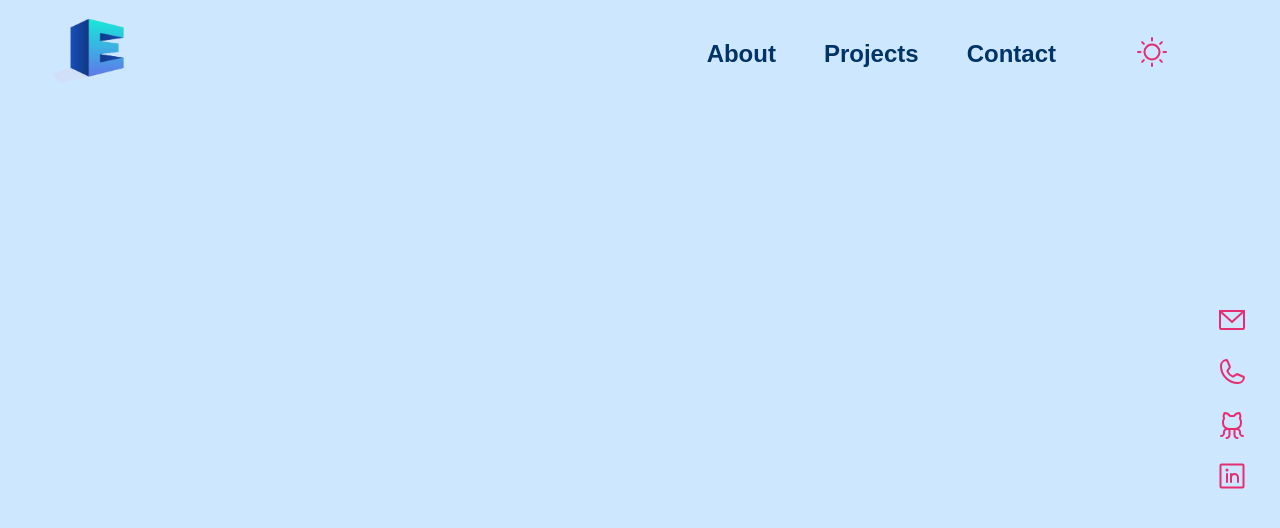
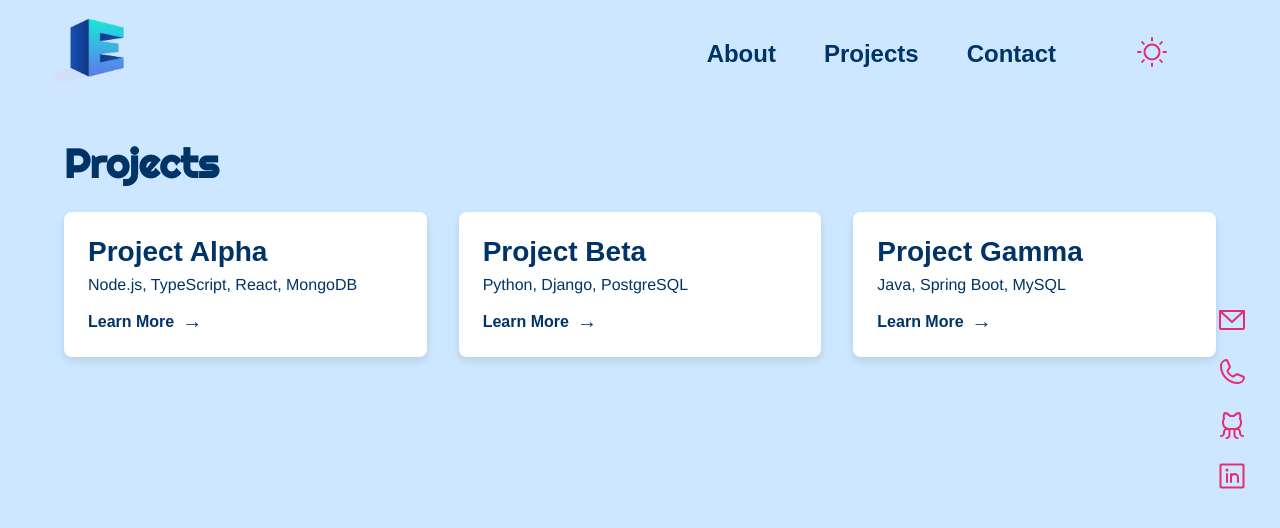
Before and after one commit to figglewiggle/ethan-fighel, a Next.js app: page / in a window 1280 px wide. Both pictures are taken after a click on the element "Projects". Shown: the top 528 px of the page. Built offline with nearby package versions, Linux system fonts and the light colour scheme.

Commit message:
projects rough

```diff
--- a/src/app/page.tsx
+++ b/src/app/page.tsx
@@ -4,6 +4,7 @@ import Navbar from "@/components/NavBar";
 import Tease from "@/components/Tease";
 import About from "@/components/About";
 import Links from "@/components/Links";
+import Projects from "@/components/Projects";
 
 export default function Home() {
   const [currentTab, setCurrentTab] = useState(0);
@@ -13,6 +14,7 @@ export default function Home() {
       <Navbar setCurrentTab={setCurrentTab} />
       {currentTab == 0 && <Tease setCurrentTab={setCurrentTab} />}
       {currentTab == 1 && <About />}
+      {currentTab == 2 && <Projects />}
       <Links />
     </div>
   );
--- a/src/components/About.tsx
+++ b/src/components/About.tsx
@@ -4,29 +4,57 @@ import React from "react";
 import { css } from "@emotion/react";
 
 const containerStyle = css`
-  margin: 2rem 0 2rem 5vw; /* Positioned to the left with some left margin */
+  margin: 2rem 0 2rem 5vw;
   margin-top: 3rem;
-  max-width: 800px; /* Set width to 800px */
+  max-width: 800px;
   padding: 2.5rem;
-  background: var(--background);
+  background: #cce7ff; /* Light mode: light background */
+  color: #003366; /* Light mode: dark text */
   border-radius: 8px;
-  box-shadow: 0 8px 16px rgba(0, 0, 0, 0.15);
+  box-shadow: 0 12px 24px rgba(0, 0, 0, 0.25); /* Increased box shadow */
+  border-left: 5px solid #ff8a00;
+  transition: background 0.3s ease, color 0.3s ease, box-shadow 0.3s ease;
+
+  /* Dark mode styles */
+  html.dark & {
+    background: #002244; /* Dark mode: dark background */
+    color: #a8cfff; /* Dark mode: light text */
+    box-shadow: 0 12px 24px rgba(255, 255, 255, 0.2); /* Increased shadow for dark mode */
+  }
 `;
 
 const titleStyle = css`
   font-size: 3rem;
   font-family: var(--font-righteous);
   margin-bottom: 1.5rem;
-  text-align: left; /* Align title to the left */
-  color: var(--foreground);
+  text-align: left;
+  color: inherit; /* Use container's text color */
+  position: relative;
+  padding-bottom: 0.5rem;
+  transition: color 0.3s ease;
+
+  &:after {
+    content: "";
+    position: absolute;
+    left: 0;
+    bottom: 0;
+    width: 60%;
+    height: 4px;
+    background: linear-gradient(90deg, #ff8a00, #e52e71);
+  }
 `;
 
 const textStyle = css`
   font-size: 1rem;
   line-height: 1.6;
-  color: var(--foreground);
   font-family: "Helvetica Neue", Helvetica, Arial, sans-serif;
-  text-align: left; /* Ensure text is aligned to the left */
+  text-align: left;
+  color: inherit; /* Use container's text color */
+  transition: color 0.3s ease;
+
+  p {
+    margin-bottom: 1.25rem;
+  }
 `;
 
 const About: React.FC = () => {
--- /dev/null
+++ b/src/components/Projects.tsx
@@ -0,0 +1,120 @@
+/** @jsxImportSource @emotion/react */
+"use client";
+import React from "react";
+import { css } from "@emotion/react";
+
+const projectsContainerStyle = css`
+  margin: 2rem 5vw;
+  max-width: 1200px;
+`;
+
+const headerStyle = css`
+  font-size: 2.5rem;
+  font-family: var(--font-righteous);
+  color: var(--foreground);
+  margin-bottom: 1.5rem;
+  text-align: left;
+`;
+
+const gridStyle = css`
+  display: grid;
+  grid-template-columns: repeat(auto-fit, minmax(280px, 1fr));
+  gap: 2rem;
+`;
+
+const cardStyle = css`
+  background: #ffffff;
+  color: #003366;
+  padding: 1.5rem;
+  border-radius: 8px;
+  box-shadow: 0 4px 8px rgba(0, 0, 0, 0.1);
+  transition: transform 0.3s ease, background-color 0.3s ease;
+  cursor: pointer;
+  display: flex;
+  flex-direction: column;
+
+  &:hover {
+    transform: translateY(-5px);
+  }
+
+  /* When dark mode is enabled via html.dark */
+  html.dark & {
+    background: #1a1a1a;
+    color: #ededed;
+    box-shadow: 0 4px 8px rgba(255, 255, 255, 0.1);
+  }
+`;
+
+const projectNameStyle = css`
+  font-size: 1.75rem;
+  font-weight: bold;
+  margin-bottom: 0.5rem;
+`;
+
+const techStackStyle = css`
+  font-size: 1rem;
+  margin-bottom: 1rem;
+  font-family: "Helvetica Neue", Helvetica, Arial, sans-serif;
+`;
+
+const learnMoreStyle = css`
+  margin-top: auto;
+  font-size: 1rem;
+  font-weight: bold;
+  color: inherit;
+  display: flex;
+  align-items: center;
+  gap: 0.5rem;
+  transition: color 0.3s ease;
+
+  &:hover {
+    color: #ff8a00;
+  }
+
+  &:hover span {
+    transform: translateX(4px);
+  }
+`;
+
+const arrowStyle = css`
+  font-size: 1.25rem;
+  transition: transform 0.3s ease;
+`;
+
+const Projects: React.FC = () => {
+  const projects = [
+    {
+      name: "Project Alpha",
+      tech: "Node.js, TypeScript, React, MongoDB",
+    },
+    {
+      name: "Project Beta",
+      tech: "Python, Django, PostgreSQL",
+    },
+    {
+      name: "Project Gamma",
+      tech: "Java, Spring Boot, MySQL",
+    },
+  ];
+
+  return (
+    <div css={projectsContainerStyle}>
+      <h2 css={headerStyle}>Projects</h2>
+      <div css={gridStyle}>
+        {projects.map((project, index) => (
+          <div key={index} css={cardStyle}>
+            <div>
+              <h3 css={projectNameStyle}>{project.name}</h3>
+              <p css={techStackStyle}>{project.tech}</p>
+            </div>
+            <div css={learnMoreStyle}>
+              Learn More <span css={arrowStyle}>→</span>
+            </div>
+          </div>
+        ))}
+      </div>
+    </div>
+  );
+};
+
+export default Projects;
```
